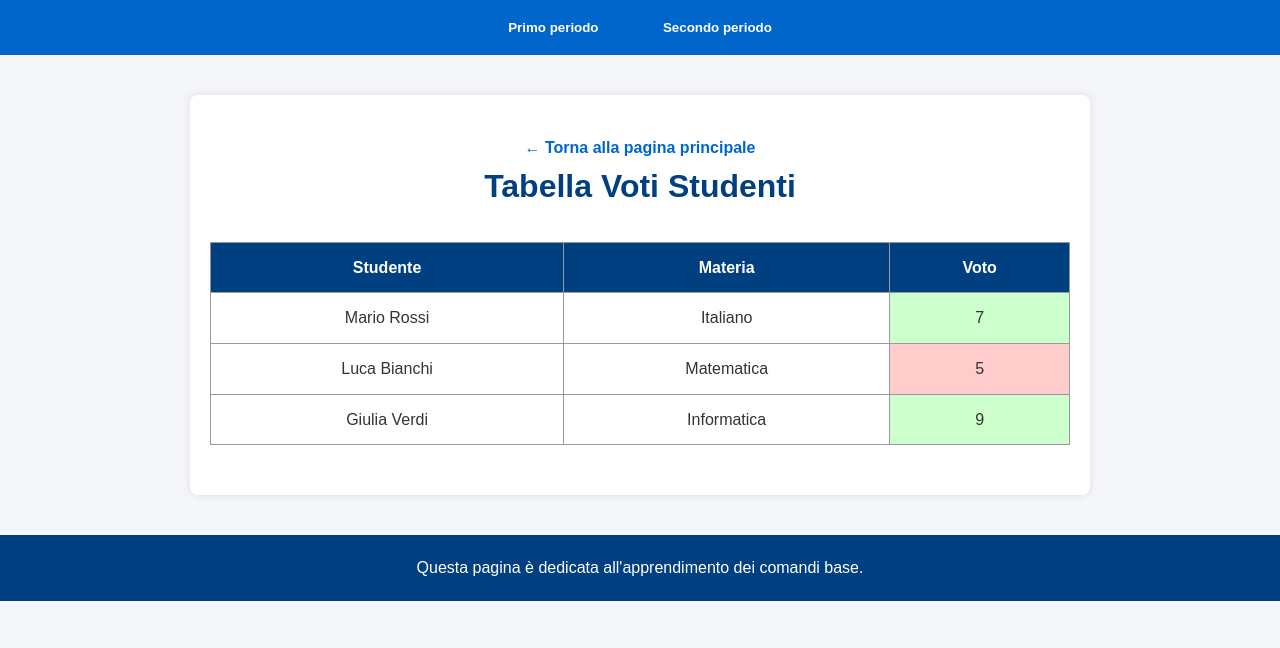
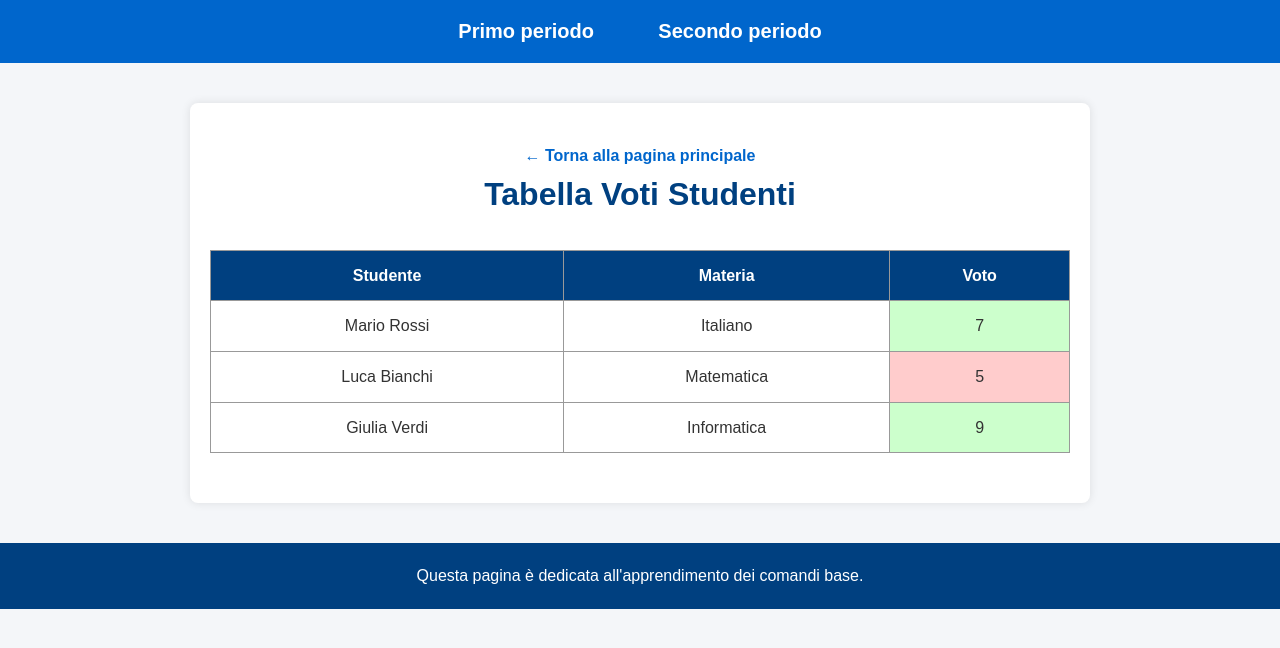
Before and after one commit to AskItLater/AskItLater, a plain HTML site: page voti.html in a window 1280 px wide. Drawn offline with Linux system fonts and the light colour scheme.

Commit message:
Update voti.html

```diff
--- a/voti.html
+++ b/voti.html
@@ -120,30 +120,37 @@
   </style>
 </head>
 <body>
+
  <nav>
     <div class="dropdown">
-      <button class="dropbtn">Primo periodo</button>
+      <button class="dropbtn"><h2> Primo periodo</h2></button>
       <div class="dropdown-content">
-        <a href="registrazione.html">Registrazione in html</a>
+      <h3>
+       <a href="registrazione.html">Registrazione in html</a>
         <a href="intestazioni.html">Intestazioni in html</a>
         <a href="formattazione.html">Formattazione in html</a>
         <a href="immagine.html">Foto in html</a>
         <a href="liste.html">Liste in html</a>
-        <a href="voti.html">Tabella voti in html</a>
+        <a href="voti.html">Tabella  voti in html</a>
         <a href="ricetta.html">Ricetta in html</a>
         <a href="esercitazione.html">Esercitazione in html</a>
+    </h3>
       </div>
     </div>
 
     <div class="dropdown">
-      <button class="dropbtn">Secondo periodo</button>
+      <button class="dropbtn"><h2>Secondo periodo</h2></button>
       <div class="dropdown-content">
+      <h3>
         <a href="bootstrap2.html">Bootstrap Modal</a>
         <a href="tabellita.html">Tabella CSS</a>
         <a href="boxFlottanti.html">Box Flottanti</a>
+      </h3>
       </div>
     </div>
   </nav>
+
+
   <main>
   <a href="index.html">← Torna alla pagina principale</a>
     <h1>Tabella Voti Studenti</h1>
```
